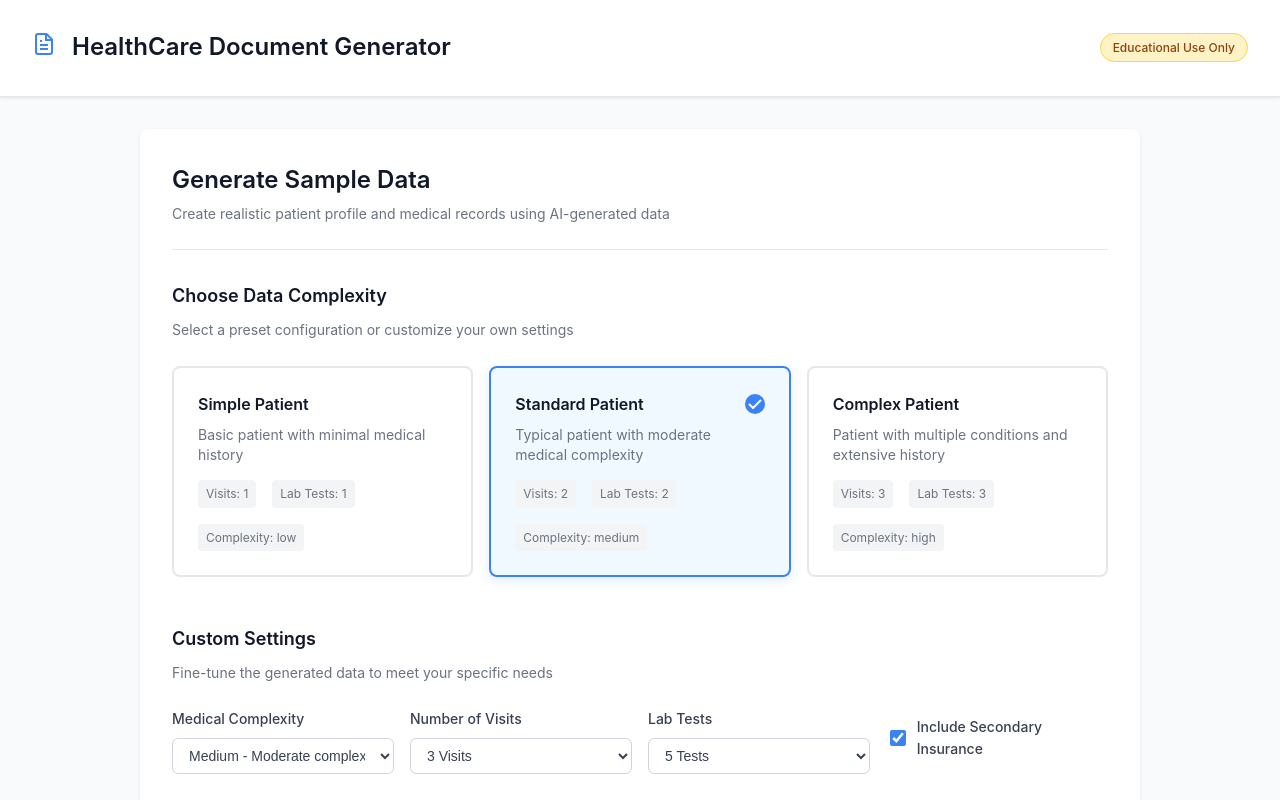
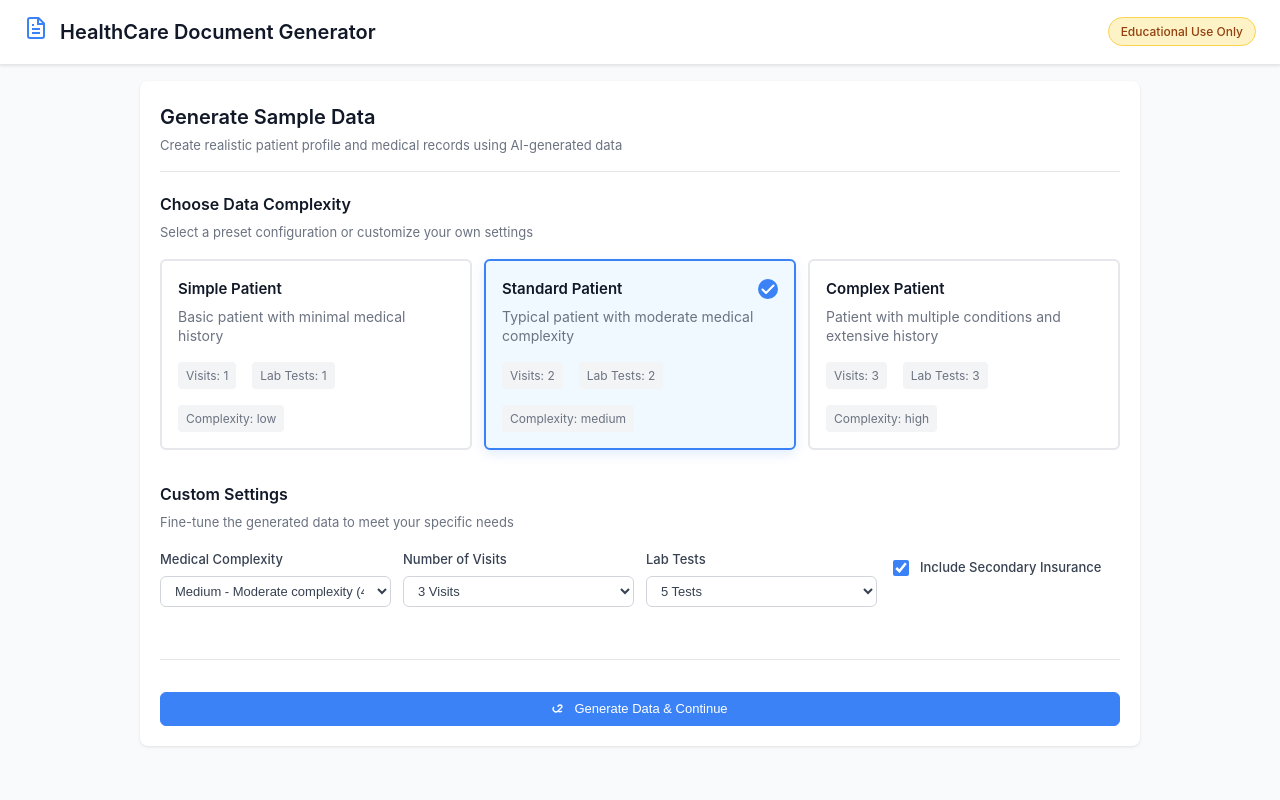
Before and after one commit to huangyingting/react-pdf-reports, a React (Create React App) app: page / in a window 1280 px wide. Shown: the top 800 px of the page. Built offline with nearby package versions, Linux system fonts and the light colour scheme.

Commit message:
style: Refactor CSS styles across components for improved layout and consistency; update PDF export utility by removing blank page cleanup logic

```diff
--- a/src/App.css
+++ b/src/App.css
@@ -12,10 +12,10 @@
 /* Header Styles */
 .app-header {
   background: white;
-  padding: 2rem;
+  padding: 1rem 1.5rem;
   display: flex;
   align-items: center;
-  gap: 1rem;
+  gap: 0.75rem;
   border-bottom: 1px solid #e5e7eb;
   box-shadow: 0 1px 3px rgba(0, 0, 0, 0.1);
 }
@@ -30,17 +30,17 @@
 }
 
 .app-header h1 {
-  margin: 0 0 0.25rem 0;
+  margin: 0 0 0.125rem 0;
   color: #111827;
-  font-size: 1.5rem;
+  font-size: 1.25rem;
   font-weight: 600;
   line-height: 1.2;
 }
 
 .header-subtitle {
-  margin: 0 0 0.5rem 0;
+  margin: 0 0 0.25rem 0;
   color: #6b7280;
-  font-size: 0.875rem;
+  font-size: 0.8125rem;
   line-height: 1.4;
 }
 
@@ -64,7 +64,7 @@
 .content-container {
   max-width: 1200px;
   margin: 0 auto;
-  padding: 2rem;
+  padding: 1rem 1.5rem;
 }
 
 /* Document Section */
--- a/src/components/DocumentCard.css
+++ b/src/components/DocumentCard.css
@@ -1,15 +1,15 @@
 .document-card {
   background: white;
   border: 1px solid #e5e7eb;
-  border-radius: 8px;
-  padding: 1.5rem;
+  border-radius: 6px;
+  padding: 1rem;
   display: flex;
   flex-direction: column;
   align-items: center;
   text-align: center;
   transition: all 0.2s ease;
   box-shadow: 0 1px 3px rgba(0, 0, 0, 0.1);
-  max-width: 320px;
+  max-width: 280px;
 }
 
 .document-card:hover {
@@ -19,17 +19,17 @@
 
 .document-icon {
   color: #6b7280;
-  margin-bottom: 1rem;
+  margin-bottom: 0.625rem;
 }
 
 .document-content {
   flex: 1;
-  margin-bottom: 1.5rem;
+  margin-bottom: 1rem;
 }
 
 .document-title {
-  margin: 0 0 0.5rem 0;
-  font-size: 16px;
+  margin: 0 0 0.375rem 0;
+  font-size: 15px;
   font-weight: 600;
   color: #111827;
   line-height: 1.4;
@@ -37,27 +37,27 @@
 
 .document-description {
   margin: 0;
-  font-size: 14px;
+  font-size: 13px;
   color: #6b7280;
   line-height: 1.4;
 }
 
 .document-actions {
   display: flex;
-  gap: 0.75rem;
+  gap: 0.5rem;
   width: 100%;
 }
 
 .btn {
-  padding: 0.5rem 1rem;
+  padding: 0.375rem 0.75rem;
   border-radius: 6px;
-  font-size: 14px;
+  font-size: 13px;
   font-weight: 500;
   cursor: pointer;
   transition: all 0.2s ease;
   border: 1px solid transparent;
   flex: 1;
-  min-height: 36px;
+  min-height: 32px;
   display: flex;
   align-items: center;
   justify-content: center;
--- a/src/components/EditDataStep.css
+++ b/src/components/EditDataStep.css
@@ -1,34 +1,34 @@
 .edit-data-step {
   max-width: 1200px;
   margin: 0 auto;
-  padding: 2rem;
+  padding: 1rem;
 }
 
 .step-content {
   background: white;
   border-radius: 8px;
-  padding: 2rem;
+  padding: 1.25rem;
   box-shadow: 0 1px 3px rgba(0, 0, 0, 0.1);
 }
 
 .step-header {
   display: flex;
   align-items: flex-start;
-  gap: 1rem;
-  margin-bottom: 2rem;
-  padding-bottom: 1.5rem;
+  gap: 0.75rem;
+  margin-bottom: 1.25rem;
+  padding-bottom: 1rem;
   border-bottom: 1px solid #e5e7eb;
 }
 
 .step-icon {
   color: #3b82f6;
   flex-shrink: 0;
-  margin-top: 0.25rem;
+  margin-top: 0.125rem;
 }
 
 .step-header h2 {
-  margin: 0 0 0.25rem 0;
-  font-size: 1.5rem;
+  margin: 0 0 0.125rem 0;
+  font-size: 1.25rem;
   font-weight: 600;
   color: #111827;
 }
@@ -36,7 +36,7 @@
 .step-header p {
   margin: 0;
   color: #6b7280;
-  font-size: 0.875rem;
+  font-size: 0.8125rem;
 }
 
 .loading-state {
@@ -71,23 +71,23 @@
 /* Edit Interface */
 .edit-interface {
   display: flex;
-  gap: 2rem;
-  min-height: 500px;
+  gap: 1.25rem;
+  min-height: 400px;
 }
 
 .section-nav {
   flex-shrink: 0;
-  width: 200px;
+  width: 160px;
   display: flex;
   flex-direction: column;
-  gap: 0.5rem;
+  gap: 0.375rem;
 }
 
 .section-tab {
   display: flex;
   align-items: center;
-  gap: 0.75rem;
-  padding: 0.75rem 1rem;
+  gap: 0.5rem;
+  padding: 0.5rem 0.75rem;
   border: none;
   background: transparent;
   border-radius: 6px;
@@ -121,39 +121,39 @@
   background: #f9fafb;
   border: 1px solid #e5e7eb;
   border-radius: 6px;
-  padding: 1.5rem;
+  padding: 1rem;
   overflow-y: auto;
-  max-height: 600px;
+  max-height: 500px;
 }
 
 /* Form Styles */
 .form-section h3 {
-  margin: 0 0 1.5rem 0;
-  font-size: 1.125rem;
+  margin: 0 0 1rem 0;
+  font-size: 1rem;
   font-weight: 600;
   color: #111827;
-  padding-bottom: 0.5rem;
+  padding-bottom: 0.375rem;
   border-bottom: 1px solid #e5e7eb;
 }
 
 .form-section h4 {
-  margin: 2rem 0 1rem 0;
-  font-size: 1rem;
+  margin: 1.25rem 0 0.75rem 0;
+  font-size: 0.9375rem;
   font-weight: 600;
   color: #374151;
 }
 
 .form-grid {
   display: grid;
-  grid-template-columns: repeat(auto-fit, minmax(200px, 1fr));
-  gap: 1rem;
-  margin-bottom: 1.5rem;
+  grid-template-columns: repeat(auto-fit, minmax(180px, 1fr));
+  gap: 0.75rem;
+  margin-bottom: 1rem;
 }
 
 .form-group {
   display: flex;
   flex-direction: column;
-  gap: 0.5rem;
+  gap: 0.375rem;
 }
 
 .form-group-full {
@@ -163,17 +163,17 @@
 .form-group label {
   font-weight: 500;
   color: #374151;
-  font-size: 0.875rem;
+  font-size: 0.8125rem;
 }
 
 .form-input,
 .form-select {
-  padding: 0.5rem 0.75rem;
+  padding: 0.375rem 0.625rem;
   border: 1px solid #d1d5db;
   border-radius: 6px;
   background: white;
   color: #374151;
-  font-size: 0.875rem;
+  font-size: 0.8125rem;
   transition: border-color 0.2s ease;
 }
 
@@ -193,16 +193,91 @@
 
 /* Conditions List */
 .conditions-list {
-  display: flex;
-  flex-direction: column;
-  gap: 1rem;
+  display: grid;
+  grid-template-columns: repeat(2, 1fr);
+  gap: 0.75rem;
 }
 
 .condition-item {
   background: white;
   border: 1px solid #e5e7eb;
   border-radius: 6px;
-  padding: 1rem;
+  padding: 0;
+  overflow: hidden;
+  transition: box-shadow 0.2s ease;
+}
+
+.condition-item:hover {
+  box-shadow: 0 2px 8px rgba(0, 0, 0, 0.08);
+}
+
+.condition-header {
+  display: flex;
+  align-items: center;
+  justify-content: space-between;
+  padding: 0.625rem 0.875rem;
+  background: #f9fafb;
+  border-bottom: 1px solid #e5e7eb;
+}
+
+.condition-number {
+  font-size: 0.75rem;
+  font-weight: 600;
+  color: #6b7280;
+  background: white;
+  padding: 0.125rem 0.5rem;
+  border-radius: 4px;
+  border: 1px solid #e5e7eb;
+}
+
+.condition-status-badge {
+  font-size: 0.75rem;
+  font-weight: 500;
+  padding: 0.25rem 0.625rem;
+  border-radius: 12px;
+  text-transform: uppercase;
+  letter-spacing: 0.025em;
+}
+
+.status-well-controlled {
+  background: #d1fae5;
+  color: #065f46;
+  border: 1px solid #6ee7b7;
+}
+
+.status-stable {
+  background: #dbeafe;
+  color: #1e40af;
+  border: 1px solid #93c5fd;
+}
+
+.status-improving {
+  background: #e0e7ff;
+  color: #4338ca;
+  border: 1px solid #a5b4fc;
+}
+
+.status-monitoring {
+  background: #fef3c7;
+  color: #92400e;
+  border: 1px solid #fcd34d;
+}
+
+.status-worsening {
+  background: #fee2e2;
+  color: #991b1b;
+  border: 1px solid #fca5a5;
+}
+
+.condition-body {
+  padding: 0.875rem;
+  display: grid;
+  grid-template-columns: 2fr 1fr;
+  gap: 0.75rem;
+}
+
+.condition-body .form-group {
+  margin-bottom: 0;
 }
 
 /* Edit Actions */
@@ -210,23 +285,23 @@
   display: flex;
   justify-content: space-between;
   align-items: center;
-  margin-top: 2rem;
-  padding-top: 2rem;
+  margin-top: 1.25rem;
+  padding-top: 1.25rem;
   border-top: 1px solid #e5e7eb;
-  gap: 1rem;
+  gap: 0.75rem;
 }
 
 .btn {
-  padding: 0.75rem 1.5rem;
+  padding: 0.5rem 1rem;
   border-radius: 6px;
-  font-size: 0.875rem;
+  font-size: 0.8125rem;
   font-weight: 500;
   cursor: pointer;
   transition: all 0.2s ease;
   border: 1px solid transparent;
   display: flex;
   align-items: center;
-  gap: 0.5rem;
+  gap: 0.375rem;
   text-decoration: none;
 }
 
@@ -299,6 +374,10 @@
     grid-template-columns: 1fr;
   }
 
+  .conditions-list {
+    grid-template-columns: 1fr;
+  }
+
   .edit-actions {
     flex-direction: column;
     align-items: stretch;
--- a/src/components/ExportPdfStep.css
+++ b/src/components/ExportPdfStep.css
@@ -2,28 +2,28 @@
 .export-pdf-step {
   max-width: 1200px;
   margin: 0 auto;
-  padding: 2rem;
+  padding: 1rem;
 }
 
 .step-content {
   background: white;
   border-radius: 8px;
-  padding: 2rem;
+  padding: 1.25rem;
   box-shadow: 0 1px 3px rgba(0, 0, 0, 0.1);
 }
 
 .step-header {
   display: flex;
   align-items: flex-start;
-  gap: 1rem;
-  margin-bottom: 2rem;
-  padding-bottom: 1.5rem;
+  gap: 0.75rem;
+  margin-bottom: 1.25rem;
+  padding-bottom: 1rem;
   border-bottom: 1px solid #e5e7eb;
 }
 
 .step-header h2 {
-  margin: 0 0 0.25rem 0;
-  font-size: 1.5rem;
+  margin: 0 0 0.125rem 0;
+  font-size: 1.25rem;
   font-weight: 600;
   color: #111827;
 }
@@ -31,7 +31,7 @@
 .step-header p {
   margin: 0;
   color: #6b7280;
-  font-size: 0.875rem;
+  font-size: 0.8125rem;
 }
 
 /* No Data Message */
@@ -57,45 +57,45 @@
 .export-settings {
   background: #f9fafb;
   border: 1px solid #e5e7eb;
-  border-radius: 8px;
-  padding: 1.5rem;
-  margin-bottom: 2rem;
+  border-radius: 6px;
+  padding: 1rem;
+  margin-bottom: 1.25rem;
 }
 
 .export-settings h3 {
-  margin: 0 0 0.25rem 0;
-  font-size: 1rem;
+  margin: 0 0 0.125rem 0;
+  font-size: 0.9375rem;
   font-weight: 600;
   color: #111827;
 }
 
 .export-settings > p {
-  margin: 0 0 1.5rem 0;
+  margin: 0 0 1rem 0;
   color: #6b7280;
-  font-size: 0.875rem;
+  font-size: 0.8125rem;
 }
 
 .settings-grid {
   display: grid;
-  grid-template-columns: repeat(auto-fit, minmax(200px, 1fr));
-  gap: 1.5rem;
-  margin-bottom: 1.5rem;
+  grid-template-columns: repeat(auto-fit, minmax(180px, 1fr));
+  gap: 0.75rem;
+  margin-bottom: 1rem;
 }
 
 .setting-group {
   display: flex;
   flex-direction: column;
-  gap: 0.5rem;
+  gap: 0.375rem;
 }
 
 .setting-group label {
   font-weight: 500;
   color: #374151;
-  font-size: 0.875rem;
+  font-size: 0.8125rem;
 }
 
 .setting-select {
-  padding: 0.5rem 0.75rem;
+  padding: 0.375rem 0.625rem;
   border: 1px solid #d1d5db;
   border-radius: 6px;
   background: white;
@@ -134,17 +134,17 @@
 
 .action-buttons {
   display: flex;
-  gap: 0.75rem;
+  gap: 0.5rem;
 }
 
 .btn-select-all,
 .btn-deselect-all {
-  padding: 0.5rem 1rem;
+  padding: 0.375rem 0.75rem;
   border: 1px solid #d1d5db;
   background: white;
   color: #374151;
   border-radius: 6px;
-  font-size: 0.875rem;
+  font-size: 0.8125rem;
   font-weight: 500;
   cursor: pointer;
   transition: all 0.2s ease;
@@ -161,13 +161,13 @@
   background: #ffffff;
   border: 1px solid #d1d5db;
   border-radius: 6px;
-  padding: 1rem;
-  margin-top: 1.5rem;
+  padding: 0.75rem;
+  margin-top: 1rem;
 }
 
 .watermark-section h4 {
-  margin: 0 0 1rem 0;
-  font-size: 0.875rem;
+  margin: 0 0 0.625rem 0;
+  font-size: 0.8125rem;
   font-weight: 600;
   color: #374151;
 }
@@ -212,12 +212,12 @@
 }
 
 .setting-input {
-  padding: 0.5rem 0.75rem;
+  padding: 0.375rem 0.625rem;
   border: 1px solid #d1d5db;
   border-radius: 6px;
   background: white;
   color: #374151;
-  font-size: 0.875rem;
+  font-size: 0.8125rem;
   transition: border-color 0.2s ease;
 }
 
@@ -315,18 +315,18 @@
 
 /* Document Grid */
 .document-grid {
-  margin-top: 2rem;
+  margin-top: 1.25rem;
 }
 
 .document-category {
-  margin-bottom: 2rem;
+  margin-bottom: 1.25rem;
 }
 
 .category-header {
   display: flex;
   align-items: center;
-  gap: 0.5rem;
-  margin-bottom: 1rem;
+  gap: 0.375rem;
+  margin-bottom: 0.75rem;
 }
 
 .category-icon {
@@ -335,7 +335,7 @@
 
 .category-header h3 {
   margin: 0;
-  font-size: 1rem;
+  font-size: 0.9375rem;
   font-weight: 600;
   color: #111827;
 }
@@ -345,24 +345,24 @@
   display: flex;
   justify-content: space-between;
   align-items: center;
-  margin-top: 2rem;
-  padding-top: 2rem;
+  margin-top: 1.25rem;
+  padding-top: 1.25rem;
   border-top: 1px solid #e5e7eb;
-  gap: 1rem;
+  gap: 0.75rem;
 }
 
 /* Buttons - matching EditDataStep style */
 .btn {
-  padding: 0.75rem 1.5rem;
+  padding: 0.5rem 1rem;
   border-radius: 6px;
-  font-size: 0.875rem;
+  font-size: 0.8125rem;
   font-weight: 500;
   cursor: pointer;
   transition: all 0.2s ease;
   border: 1px solid transparent;
   display: flex;
   align-items: center;
-  gap: 0.5rem;
+  gap: 0.375rem;
   text-decoration: none;
 }
 
--- a/src/components/GenerateDataStep.css
+++ b/src/components/GenerateDataStep.css
@@ -1,34 +1,34 @@
 .generate-data-step {
   max-width: 1000px;
   margin: 0 auto;
-  padding: 2rem;
+  padding: 1rem;
 }
 
 .step-content {
   background: white;
   border-radius: 8px;
-  padding: 2rem;
+  padding: 1.25rem;
   box-shadow: 0 1px 3px rgba(0, 0, 0, 0.1);
 }
 
 .step-header {
   display: flex;
   align-items: flex-start;
-  gap: 1rem;
-  margin-bottom: 2rem;
-  padding-bottom: 1.5rem;
+  gap: 0.75rem;
+  margin-bottom: 1.25rem;
+  padding-bottom: 1rem;
   border-bottom: 1px solid #e5e7eb;
 }
 
 .step-icon {
   color: #3b82f6;
   flex-shrink: 0;
-  margin-top: 0.25rem;
+  margin-top: 0.125rem;
 }
 
 .step-header h2 {
-  margin: 0 0 0.25rem 0;
-  font-size: 1.5rem;
+  margin: 0 0 0.125rem 0;
+  font-size: 1.25rem;
   font-weight: 600;
   color: #111827;
 }
@@ -36,40 +36,40 @@
 .step-header p {
   margin: 0;
   color: #6b7280;
-  font-size: 0.875rem;
+  font-size: 0.8125rem;
 }
 
 .data-generation-options {
   display: flex;
   flex-direction: column;
-  gap: 2rem;
+  gap: 1.25rem;
 }
 
 .section h3 {
-  margin: 0 0 0.5rem 0;
-  font-size: 1.125rem;
+  margin: 0 0 0.25rem 0;
+  font-size: 1rem;
   font-weight: 600;
   color: #111827;
 }
 
 .section > p {
-  margin: 0 0 1.5rem 0;
+  margin: 0 0 1rem 0;
   color: #6b7280;
-  font-size: 0.875rem;
+  font-size: 0.8125rem;
 }
 
 /* Preset Cards */
 .preset-cards {
   display: grid;
-  grid-template-columns: repeat(auto-fit, minmax(280px, 1fr));
-  gap: 1rem;
-  margin-bottom: 1rem;
+  grid-template-columns: repeat(auto-fit, minmax(240px, 1fr));
+  gap: 0.75rem;
+  margin-bottom: 0.75rem;
 }
 
 .preset-card {
   border: 2px solid #e5e7eb;
-  border-radius: 8px;
-  padding: 1.5rem;
+  border-radius: 6px;
+  padding: 1rem;
   cursor: pointer;
   transition: all 0.2s ease;
   background: white;
@@ -90,12 +90,12 @@
   display: flex;
   align-items: center;
   justify-content: space-between;
-  margin-bottom: 0.5rem;
+  margin-bottom: 0.375rem;
 }
 
 .preset-header h4 {
   margin: 0;
-  font-size: 1rem;
+  font-size: 0.9375rem;
   font-weight: 600;
   color: #111827;
 }
@@ -141,29 +141,29 @@
 /* Custom Options */
 .custom-options {
   display: grid;
-  grid-template-columns: repeat(auto-fit, minmax(200px, 1fr));
-  gap: 1rem;
+  grid-template-columns: repeat(auto-fit, minmax(180px, 1fr));
+  gap: 0.75rem;
 }
 
 .option-group {
   display: flex;
   flex-direction: column;
-  gap: 0.5rem;
+  gap: 0.375rem;
 }
 
 .option-group label {
   font-weight: 500;
   color: #374151;
-  font-size: 0.875rem;
+  font-size: 0.8125rem;
 }
 
 .option-select {
-  padding: 0.5rem 0.75rem;
+  padding: 0.375rem 0.625rem;
   border: 1px solid #d1d5db;
   border-radius: 6px;
   background: white;
   color: #374151;
-  font-size: 0.875rem;
+  font-size: 0.8125rem;
   transition: border-color 0.2s ease;
 }
 
@@ -197,16 +197,16 @@
 }
 
 .btn {
-  padding: 0.75rem 1.5rem;
+  padding: 0.5rem 1rem;
   border-radius: 6px;
-  font-size: 0.875rem;
+  font-size: 0.8125rem;
   font-weight: 500;
   cursor: pointer;
   transition: all 0.2s ease;
   border: 1px solid transparent;
   display: flex;
   align-items: center;
-  gap: 0.5rem;
+  gap: 0.375rem;
   text-decoration: none;
 }
 
```
Also changed, not shown: src/components/EditDataStep.js (+15 -8 lines), src/utils/pdfExport.js (+0 -21 lines).
